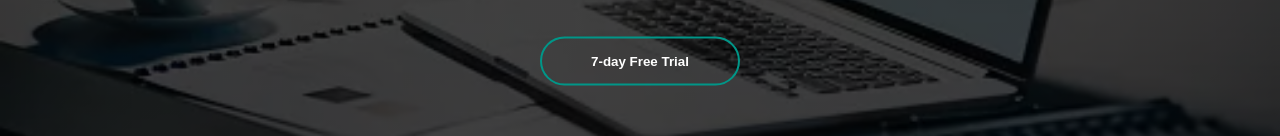
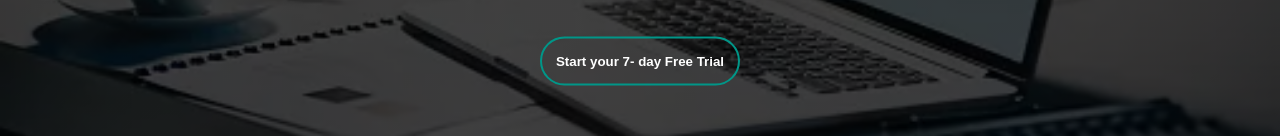
Before and after one commit to Shruthi-GS/OCTANET_FEBRUARY, a plain HTML site: page index.html in a window 1280 px wide. Shown: the part 464-600 px from the top of the page. Drawn offline with Linux system fonts and the light colour scheme.

Commit message:
Update index.html

```diff
--- a/index.html
+++ b/index.html
@@ -25,7 +25,7 @@
         <p>Explore our courses, learn and apply for internships<br>
             - all included in your subscription!</p>
             <div>
-                <button type="button"><span></span> 7-day Free Trial</button></div>
+                <button type="button"><span></span>Start your 7- day Free Trial</button></div>
     </div>
     </div>
 <footer class="footer">
```
